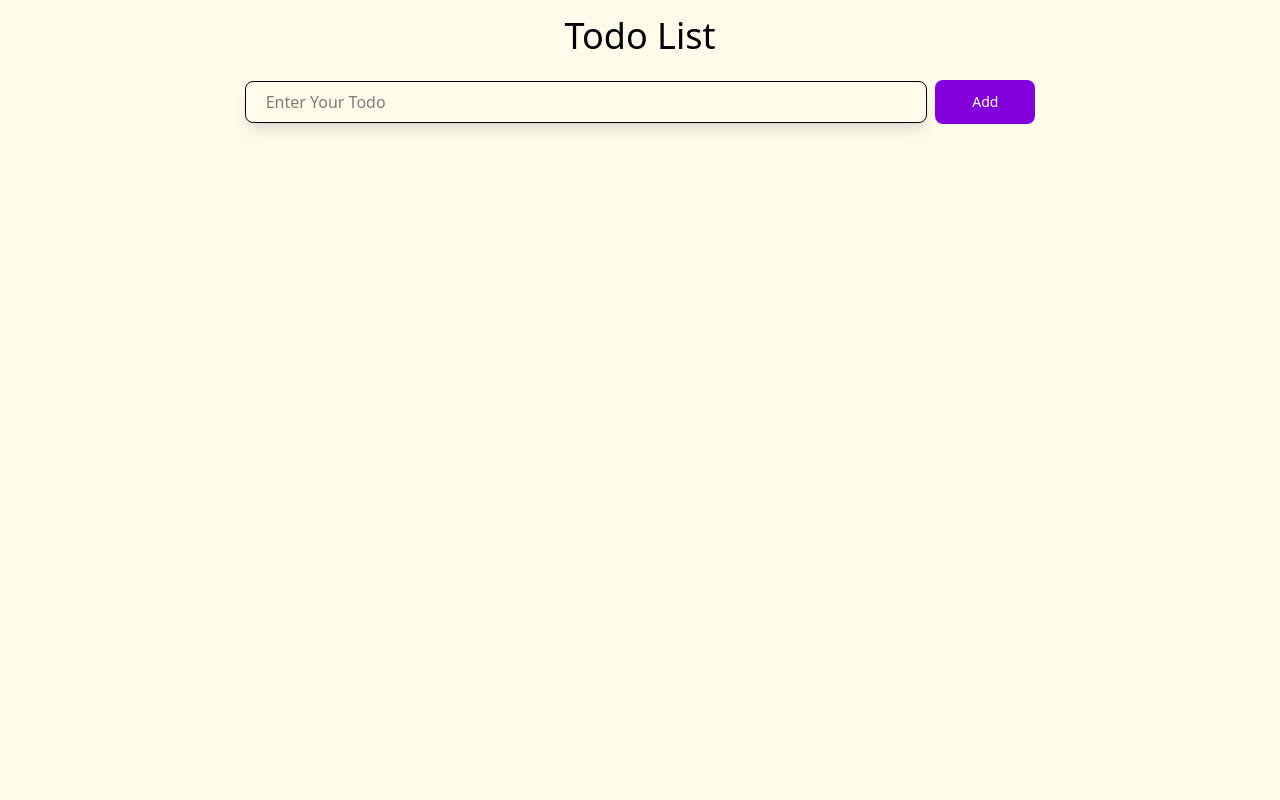
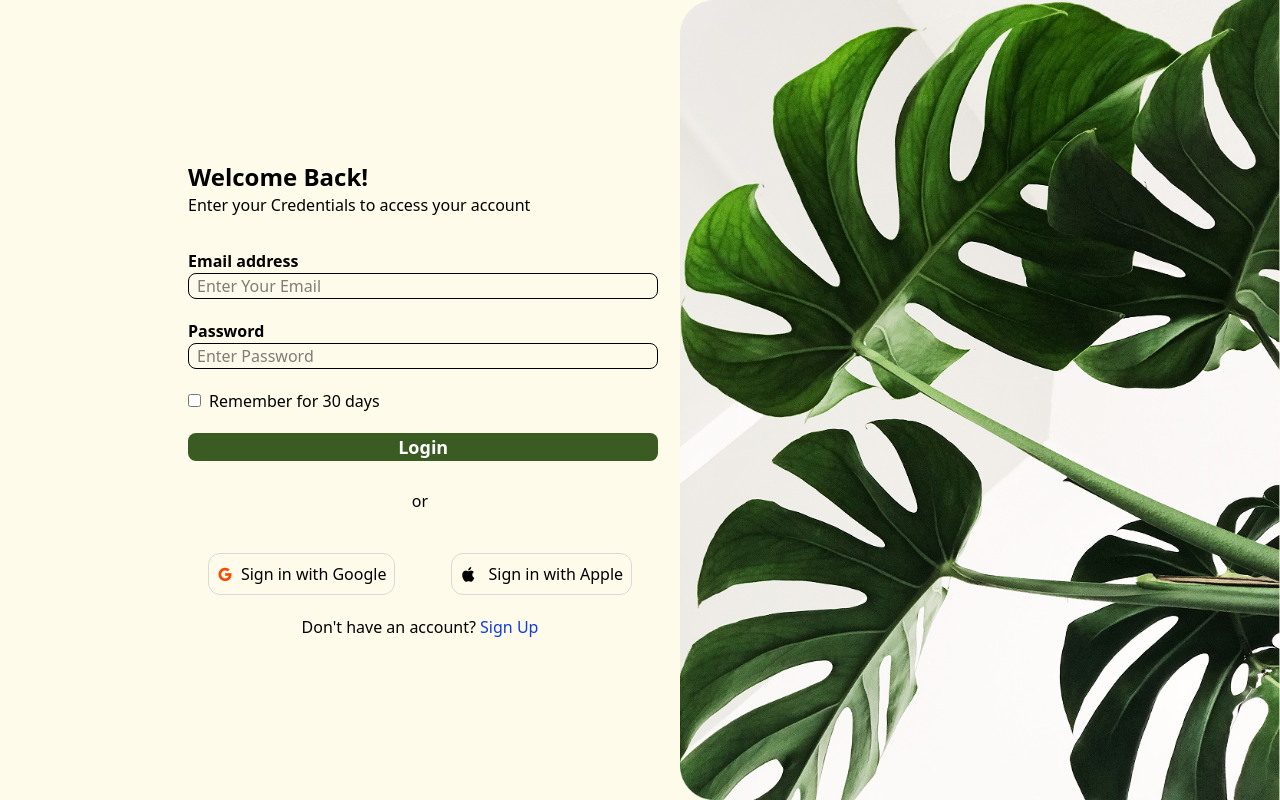
Before and after one commit to hafeeznafeez070-boop/FoodEase, a React (Vite) app: page /login in a window 1280 px wide. Built offline with nearby package versions, Linux system fonts and the light colour scheme.

Commit message:
Todo Changes

```diff
--- a/package.json
+++ b/package.json
@@ -21,6 +21,7 @@
     "react-dom": "^19.1.1",
     "react-hot-toast": "^2.6.0",
     "react-icons": "^5.5.0",
+    "react-router-dom": "^7.9.5",
     "remixicon": "^4.7.0"
   },
   "devDependencies": {
--- a/src/App.jsx
+++ b/src/App.jsx
@@ -5,9 +5,15 @@ import "./App.css";
 import Home from "./pages/Home";
 import Login from "./pages/login";
 import Todo from "./pages/Todo";
+import { Route, Routes } from "react-router-dom";
 
 function App() {
-  return <Todo />;
+  return (
+    <Routes>
+      <Route path="/login" element={<Login />} />
+      <Route path="/" element={<Todo />} />
+    </Routes>
+  );
 }
 
 export default App;
--- a/src/index.css
+++ b/src/index.css
@@ -1,7 +1,7 @@
 @import "tailwindcss";
 
 .bgImg {
-  background-image: url("/public/loginImage.png");
+  background-image: url("/loginImage.png");
   background-size: contain;
   background-repeat: no-repeat;
   background-position: right;
--- a/src/main.jsx
+++ b/src/main.jsx
@@ -4,10 +4,13 @@ import "./index.css";
 import App from "./App.jsx";
 import "remixicon/fonts/remixicon.css";
 import { Toaster } from "react-hot-toast";
+import { BrowserRouter } from "react-router-dom";
 
 createRoot(document.getElementById("root")).render(
   <StrictMode>
-    <Toaster />
-    <App />
+    <BrowserRouter>
+      <Toaster />
+      <App />
+    </BrowserRouter>
   </StrictMode>
 );
--- a/src/pages/Login.jsx
+++ b/src/pages/Login.jsx
@@ -1,13 +1,18 @@
 import { useState } from "react";
 import toast from "react-hot-toast";
 import { credentials } from "../data";
+import { useNavigate } from "react-router-dom";
 
 export default function Login() {
+  const navigate = useNavigate();
+
   const [emailVal, setEmailVal] = useState("");
   const [passVal, setPassVal] = useState("");
-  const loginFunction = (email, password) => {
+  const loginFunction = async (email, password) => {
     if (email === credentials.email && password === credentials.password) {
+      await window.localStorage.setItem("token", "login");
       toast.success("login successfull");
+      navigate("/");
     } else {
       toast.error("login failed");
     }
--- a/src/pages/Todo.jsx
+++ b/src/pages/Todo.jsx
@@ -1,7 +1,9 @@
-import { useState } from "react";
+import { useEffect, useState } from "react";
 import TodoInputs from "../component/TodoInputs";
+import { useNavigate } from "react-router-dom";
 
 export default function Todo() {
+  const navigate = useNavigate();
   const [val, setVal] = useState("");
   const [todoVal, setTodoVal] = useState("");
 
@@ -14,8 +16,25 @@ export default function Todo() {
     }
   };
 
+  useEffect(() => {
+    const token = window.localStorage.getItem("token");
+
+    if (!token) {
+      navigate("/login");
+    }
+  }, []);
+
   return (
     <div className="w-full h-screen bg-amber-50 overflow-hidden flex items-center flex-col">
+      <div className="w-90/100 flex items-center justify-between">
+        <h1 className="text-4xl m-4"></h1>
+        <button
+          type="button"
+          className="w-25 mt-2 focus:outline-none  text-white bg-gray-700 hover:bg-gray-900 focus:ring-4 font-medium rounded-lg text-sm px-5 py-3 ml-2 mb-2 cursor-pointer "
+        >
+          Logout
+        </button>
+      </div>
       <h1 className="text-4xl m-4">Todo List</h1>
       <div className="w-80/100  flex justify-center items-center">
         <input
```
Also changed, not shown: 1 other file (tests, documents, lock files or other folders).
